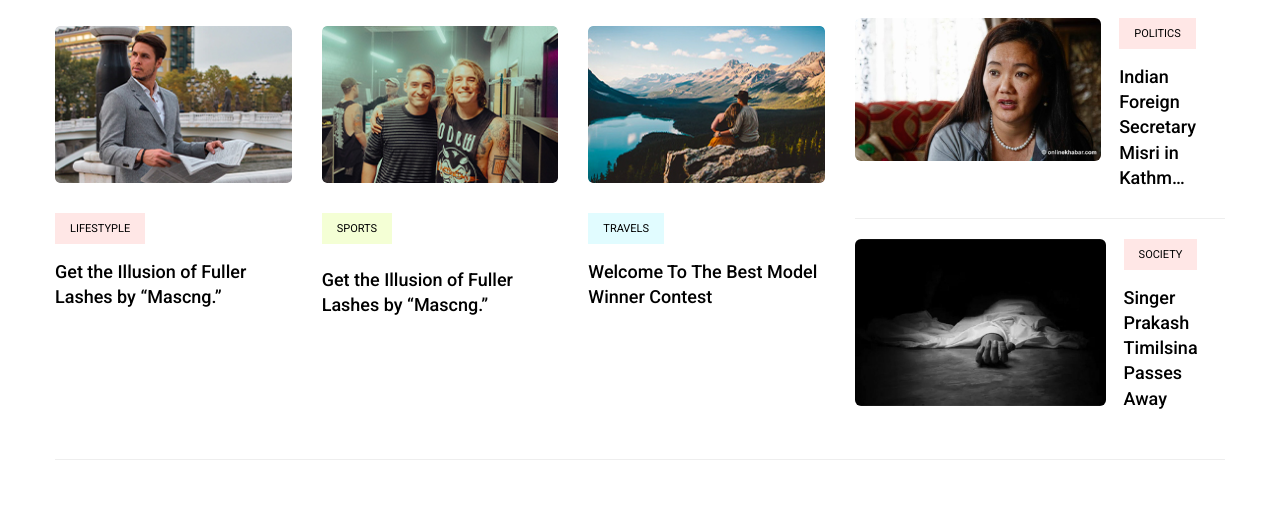
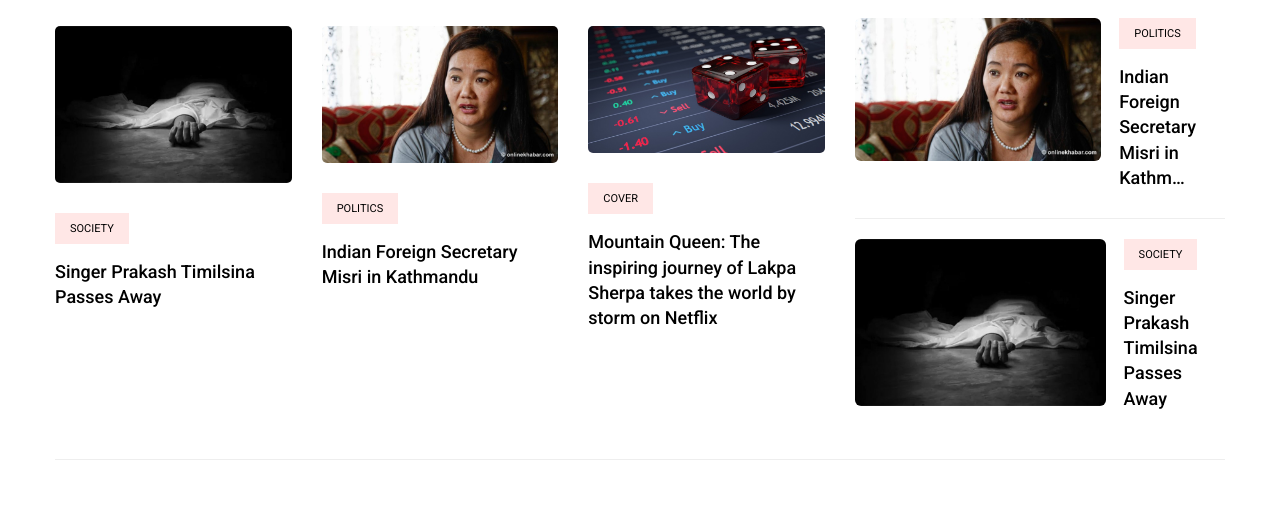
Before and after one commit to rms-sth/newspaper-4-30-2024-august, a Django app: page / in a window 1280 px wide. Shown: the part 1256-1768 px from the top of the page. Run offline with Django 5.2, Linux system fonts and the light colour scheme; data comes from the database, SQL or seed files in the repository; some libraries are stand-ins or nearby versions.

Commit message:
Add featured posts

```diff
--- a/templates/aznews/home/trending/trending_left.html
+++ b/templates/aznews/home/trending/trending_left.html
@@ -15,47 +15,24 @@
   <!-- Trending Bottom -->
   <div class="trending-bottom">
     <div class="row">
+      {% for featured_post in featured_posts %}
+
         <div class="col-lg-4">
           <div class="single-bottom mb-35">
             <div class="trend-bottom-img mb-30">
-            <img src="assets/img/trending/trending_bottom1.jpg" alt="" />
+              <img src="{{ featured_post.featured_image.url }}"
+                   alt="{{ featured_post.title }}" />
             </div>
             <div class="trend-bottom-cap">
-            <span class="color1">Lifestyple</span>
+              <span class="color1">{{ featured_post.category.name }}</span>
               <h4>
-              <a href="details.html">Get the Illusion of Fuller Lashes by “Mascng.”</a>
+                <a href="details.html">{{ featured_post.title }}</a>
               </h4>
             </div>
           </div>
         </div>
-      <div class="col-lg-4">
-        <div class="single-bottom mb-35">
-          <div class="trend-bottom-img mb-30">
-            <img src="assets/img/trending/trending_bottom2.jpg" alt="" />
-          </div>
-          <div class="trend-bottom-cap">
-            <span class="color2">Sports</span>
-            <h4>
-              <h4>
-                <a href="details.html">Get the Illusion of Fuller Lashes by “Mascng.”</a>
-              </h4>
-            </h4>
+      {% endfor %}
+
     </div>
   </div>
 </div>
-      <div class="col-lg-4">
-        <div class="single-bottom mb-35">
-          <div class="trend-bottom-img mb-30">
-            <img src="assets/img/trending/trending_bottom3.jpg" alt="" />
-          </div>
-          <div class="trend-bottom-cap">
-            <span class="color3">Travels</span>
-            <h4>
-              <a href="details.html">Welcome To The Best Model Winner Contest</a>
-            </h4>
-          </div>
-        </div>
-      </div>
-    </div>
-  </div>
-</div>
```
Lines whose indentation alone changed are shown as unchanged.
